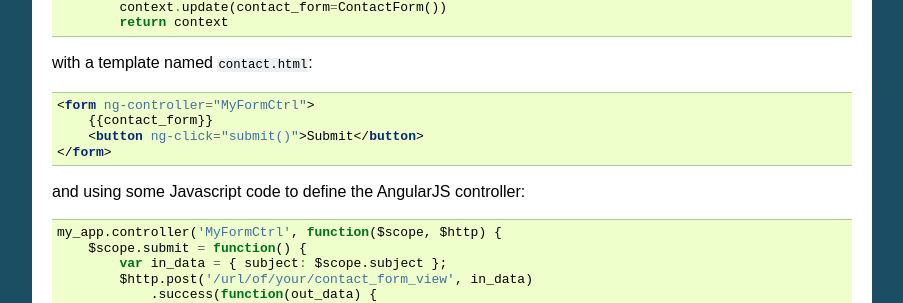
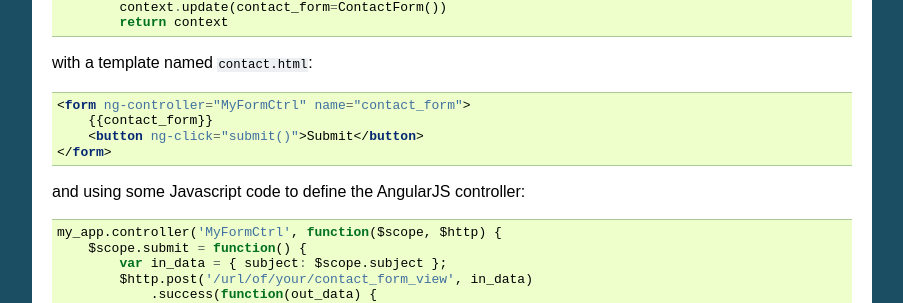
Before and after one commit to jrief/django-angular, a Sphinx documentation site: the page built from docs/angular-model-form.rst, in a window 1280 px wide and 900 px high, scrolled down 682 px. Shown: the part 162-465 px from the top of the window, without its empty margins (198-1101 px from the left). Built offline with Sphinx 7.4.7, drawn with Linux system fonts in a browser that asks for light colours.

Commit message:
Form must have a name.

```diff
--- a/docs/angular-model-form.rst
+++ b/docs/angular-model-form.rst
@@ -58,7 +58,7 @@ with a template named ``contact.html``:
 
 .. code-block:: html
 
-	<form ng-controller="MyFormCtrl">
+	<form ng-controller="MyFormCtrl" name="contact_form">
 	    {{contact_form}}
 	    <button ng-click="submit()">Submit</button>
 	</form>
```
